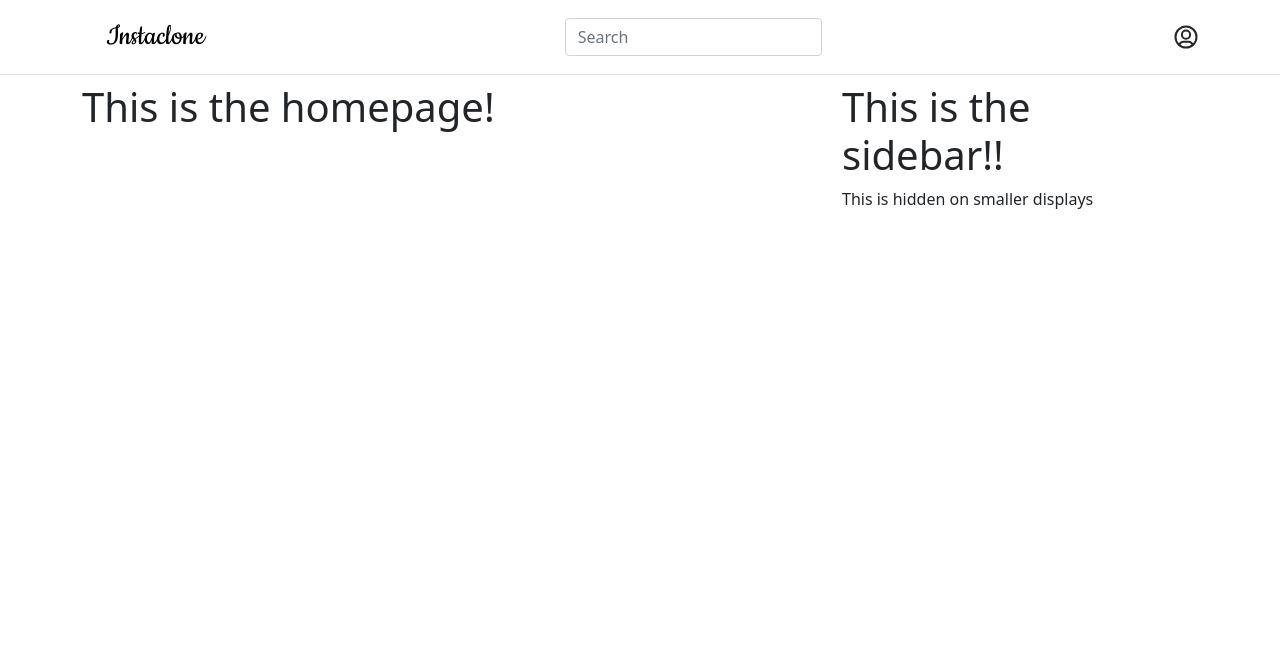
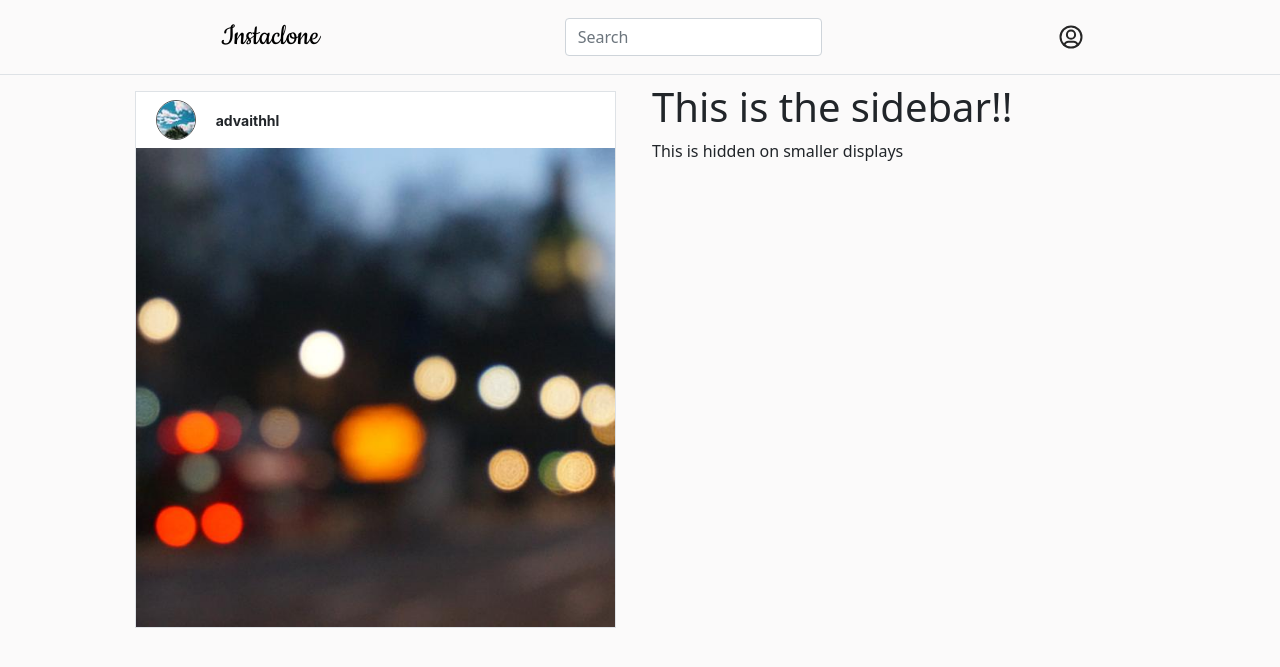
Before and after one commit to advaithhl/Instaclone, a Django app: page / in a window 1280 px wide. Shown: the top 667 px of the page. Run offline with Django 4.2, Linux system fonts and the light colour scheme.

Commit message:
Add post username and image

```diff
--- a/feed/static/feed/main.css
+++ b/feed/static/feed/main.css
@@ -1,5 +1,32 @@
+body {
+  background-color: #fbfafa;
+}
+
 #brand-icon {
   color: black;
   font-family: "Cookie", cursive;
   font-size: xx-large;
 }
+
+.home-post-dp {
+  border: 0.7px solid #555;
+  border-radius: 100%;
+  height: 40px;
+  width: 40px;
+}
+
+.home-post-username {
+  font-family: -apple-system, BlinkMacSystemFont, "Segoe UI", Roboto, Helvetica,
+    Arial, sans-serif;
+  font-weight: 400;
+  font-size: 14px;
+}
+
+.home-post-img {
+  width: 100%;
+  height: auto;
+}
+
+.post-container {
+  background-color: #ffffff;
+}
--- a/feed/templates/feed/base.html
+++ b/feed/templates/feed/base.html
@@ -28,10 +28,8 @@
     <title>Instaclone</title>
   </head>
   <body>
-    <nav
-      class="navbar navbar-expand-lg navbar-dark border-bottom"
-    >
-      <div class="container">
+    <nav class="navbar navbar-expand-lg navbar-dark border-bottom">
+      <div class="container justify-content-around">
         <a class="navbar-brand ms-4" id="brand-icon" href="#">Instaclone</a>
         <form class="d-flex">
           <input
@@ -81,10 +79,10 @@
         </svg>
       </div>
     </nav>
-    <main role="main" class="container mt-2">
-      <div class="row">
-        <div class="col-lg-8">{% block content %}{% endblock %}</div>
-        <div class="col d-none d-lg-block">
+    <main role="main" class="d-flex mt-2 justify-content-around">
+      <div class="row p-0">
+        <div class="col p-0">{% block content %}{% endblock %}</div>
+        <div class="col d-none d-lg-block ms-4">
           {% block sidebar %}{% endblock %}
         </div>
       </div>
--- a/feed/templates/feed/home.html
+++ b/feed/templates/feed/home.html
@@ -1,8 +1,26 @@
-{% extends 'feed/base.html' %}
-{% block content %}
-<h1>This is the homepage!</h1>
-{% endblock content %}
-{% block sidebar %}
+{% extends 'feed/base.html' %} {% block content %}
+<div class="container post-container mt-2 p-0 border border-1">
+  <div class="row align-items-center">
+    <div class="col-auto ms-4 p-2">
+      <img
+        class="home-post-dp"
+        src="../../static/feed/sample-post-dp.jpg"
+        alt="instaclone-post-dp"
+      />
+    </div>
+    <div class="col-auto home-post-username fw-bold">advaithhl</div>
+  </div>
+  <div class="row">
+    <div class="col">
+      <img
+        class="home-post-img"
+        src="../../static/feed/sample-post.jpg"
+        alt="instaclone-image"
+      />
+    </div>
+  </div>
+</div>
+{% endblock content %} {% block sidebar %}
 <h1>This is the sidebar!!</h1>
 <p>This is hidden on smaller displays</p>
 {% endblock sidebar %}
```
Also changed, not shown: feed/static/feed/sample-post-dp.jpg (added), feed/static/feed/sample-post.jpg (added).
